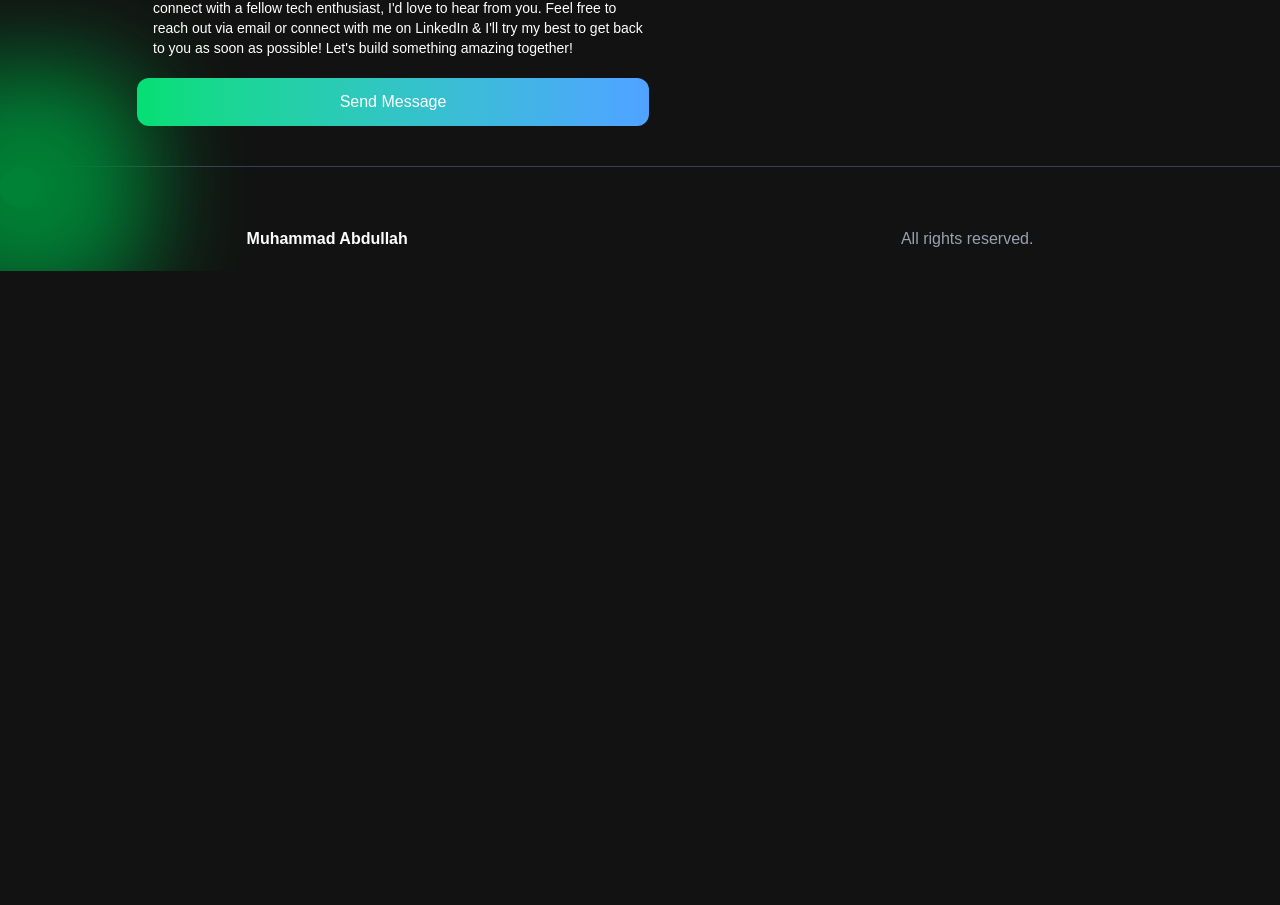
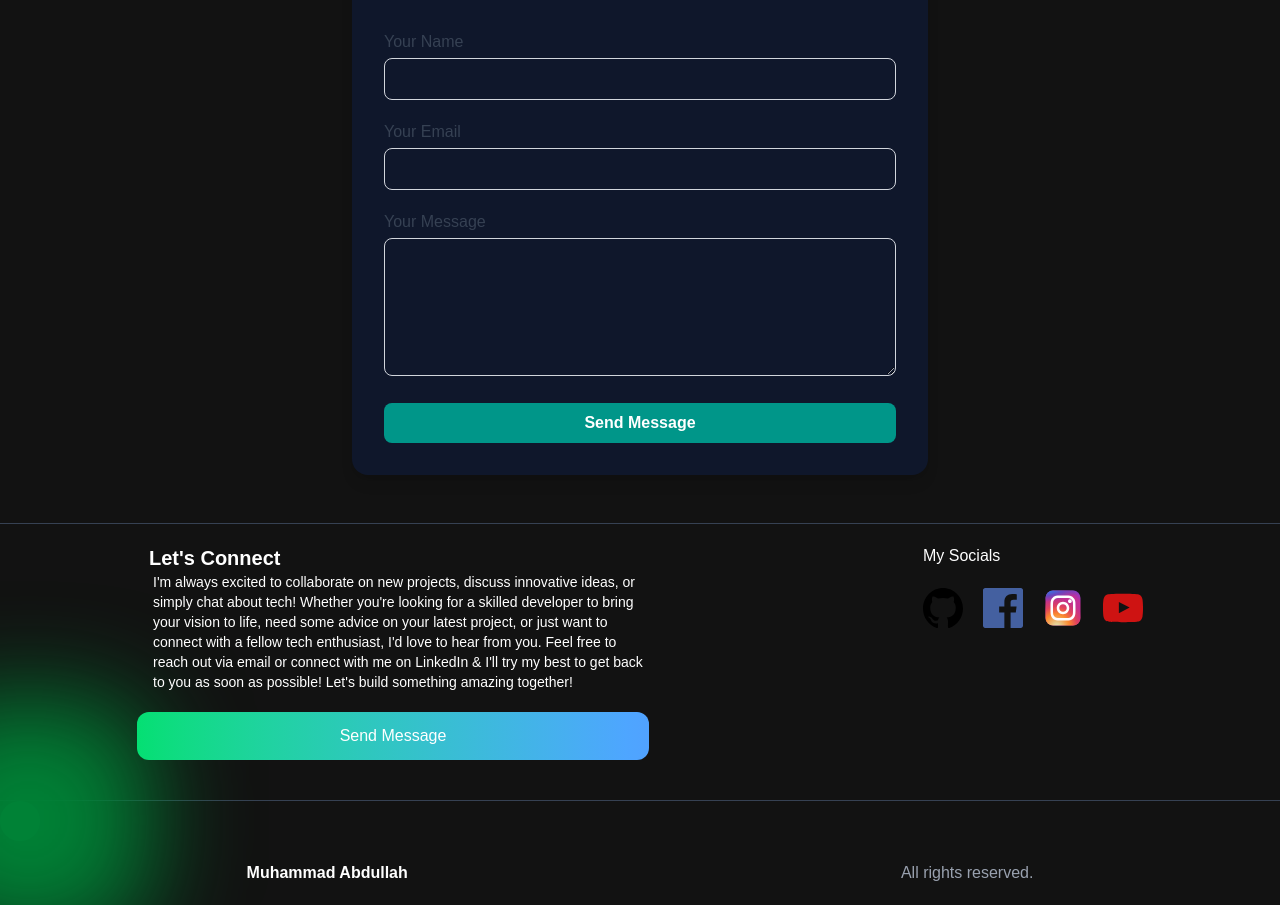
Before and after one commit to devAbdullah50/AbdullahDevPortfolio, a React (Vite) app: page / in a window 1280 px wide. Shown: the part 2228-3133 px from the top of the page. Before the commit the page ends 2499 px from the top, so only its background shows below. Built offline with nearby package versions, Linux system fonts and the light colour scheme.

Commit message:
add message section

```diff
--- a/src/App.jsx
+++ b/src/App.jsx
@@ -137,11 +137,45 @@ function App() {
 
         <div className="hr h-[1px] w-full mx-auto bg-gray-700"></div>
 
+        <section id="message" class="bg-[#121212] py-12 px-4">
+  <div class="max-w-xl mx-auto bg-slate-900 p-8 rounded-2xl shadow-lg">
+    <h2 class="text-3xl font-bold text-center text-gray-200 mb-6">Contact Me</h2>
+    <form action="https://formsubmit.co/devabdullah50@gmail.com" method="POST" class="space-y-5">
+
+      <div>
+        <label class="block mb-1 text-gray-700 font-medium">Your Name</label>
+        <input type="text" name="name" required
+               class="w-full px-4 py-2 border border-gray-300 rounded-lg focus:outline-none focus:ring-2 focus:ring-teal-500" />
+      </div>
+
+      <div>
+        <label class="block mb-1 text-gray-700 font-medium">Your Email</label>
+        <input type="email" name="email" required
+               class="w-full px-4 py-2 border border-gray-300 rounded-lg focus:outline-none focus:ring-2 focus:ring-teal-500" />
+      </div>
+
+      <div>
+        <label class="block mb-1 text-gray-700 font-medium">Your Message</label>
+        <textarea name="message" rows="5" required
+                  class="w-full px-4 py-2 border border-gray-300 rounded-lg focus:outline-none focus:ring-2 focus:ring-teal-500"></textarea>
+      </div>
+
+      <button type="submit"
+              class="w-full bg-teal-600 text-white font-semibold py-2 px-4 rounded-lg hover:bg-teal-700 transition duration-300">
+        Send Message
+      </button>
+    </form>
+  </div>
+</section>
+
+
+        <div className="hr h-[1px] w-full mx-auto bg-gray-700"></div>
+
         <section id='contact' className='fourthSection py-5 flex flex-col md:flex-row justify-around'>
           <div className="left md:w-lg w-full">
             <h3 className='font-bold text-xl ml-3'>Let's Connect</h3>
             <p className='text-xs md:text-sm ml-4'>I'm always excited to collaborate on new projects, discuss innovative ideas, or simply chat about tech! Whether you're looking for a skilled developer to bring your vision to life, need some advice on your latest project, or just want to connect with a fellow tech enthusiast, I'd love to hear from you. Feel free to reach out via email or connect with me on LinkedIn & I'll try my best to get back to you as soon as possible! Let's build something amazing together!</p>
-            <button className='bg-gradient-to-r from-green-400 to-blue-400 p-3 rounded-xl cursor-pointer hover:from-red-400 hover:to-yellow-400 mx-auto w-full my-5'>Send Message</button>
+            <a href="#message"><button className='bg-gradient-to-r from-green-400 to-blue-400 p-3 rounded-xl cursor-pointer hover:from-red-400 hover:to-yellow-400 mx-auto w-full my-5'>Send Message</button></a>
           </div>
           <div className="right">
             <h3>My Socials</h3>
```
